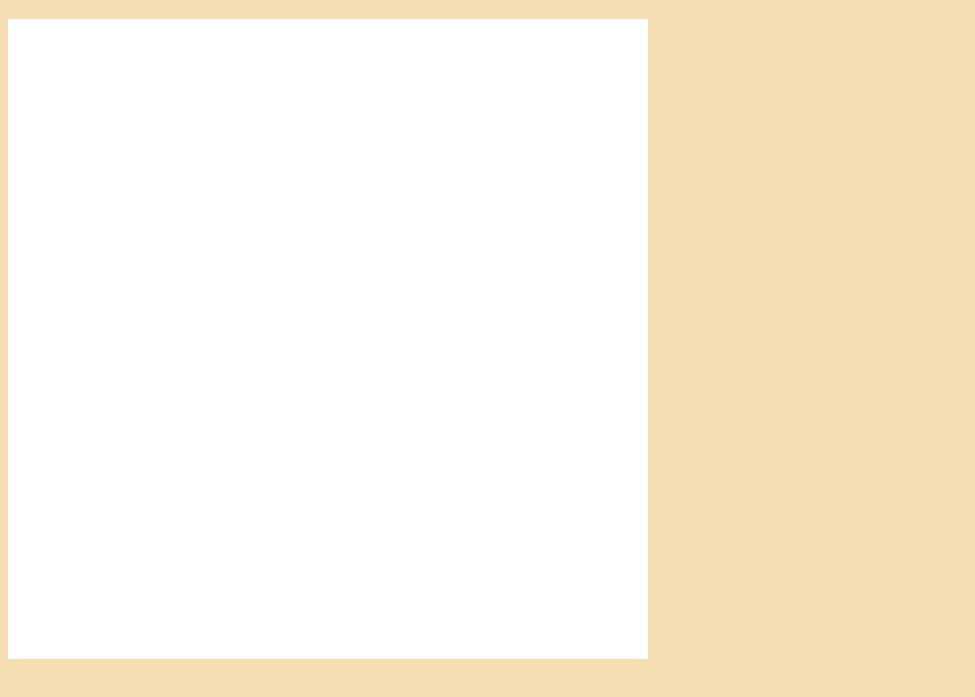
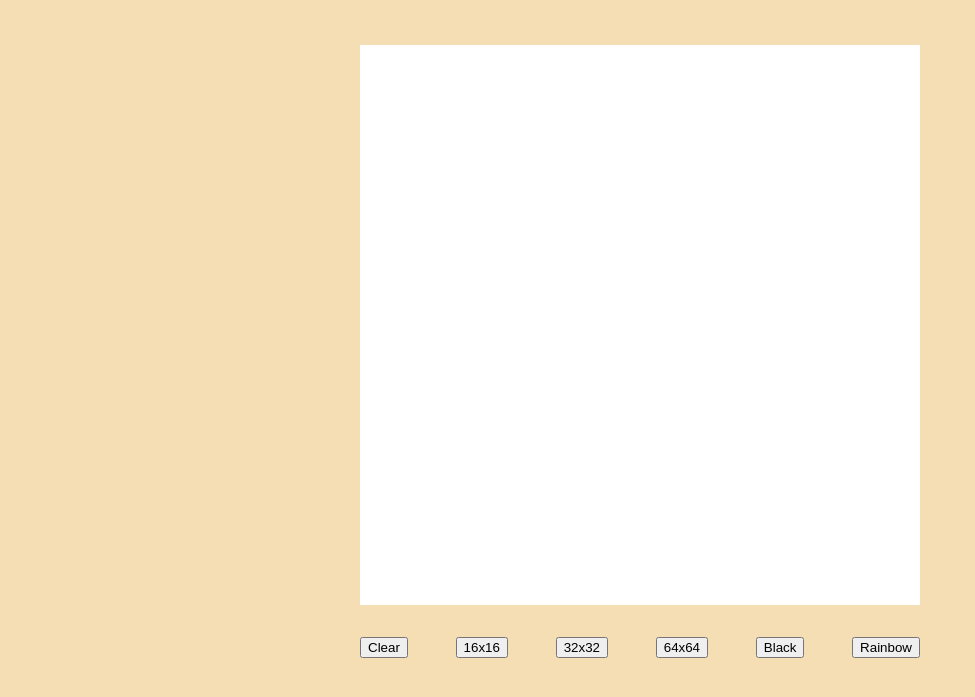
Before and after one commit to Zeladd/etch-a-sketch, a plain HTML site: page index.html in a window 1280 px wide. Shown: the part 61-758 px from the top of the page, without its empty margins (0-975 px from the left). Drawn offline with Linux system fonts and the light colour scheme.

Commit message:
Finish css and html

```diff
--- a/index.html
+++ b/index.html
@@ -10,7 +10,19 @@
 </head>
 <body>
     <h1>Etch-A-Sketch</h1>
-    <div id="board">
+    <div id="center-board">
+        <div id="board">
+        </div>
+    </div>
+    <div id="center-down">
+        <div id="board-down">
+            <button>Clear</button>
+            <button>16x16</button>
+            <button>32x32</button>
+            <button>64x64</button>
+            <button>Black</button>
+            <button>Rainbow</button>
+        </div>
     </div>
 </body>
 </html>
--- a/style.css
+++ b/style.css
@@ -7,12 +7,32 @@ h1 {
     justify-content: center;
 }
 
+#center-board {
+    display: flex;
+    flex-direction: row;
+    justify-content: center;
+    margin-top: 3rem;
+}
+
+#board-down{
+    display: flex;
+    justify-content: space-between;
+    align-items: center;
+    width: 35rem;
+}
+
+#center-down{
+    display: flex;
+    justify-content: center;
+    margin-top: 2rem;
+}
+
 #board {
     display: flex;
     flex-direction: column;
     align-items: stretch;
-    width: 40rem;
-    height: 40rem;
+    width: 35rem;
+    height: 35rem;
 }
 
 .row {
```
